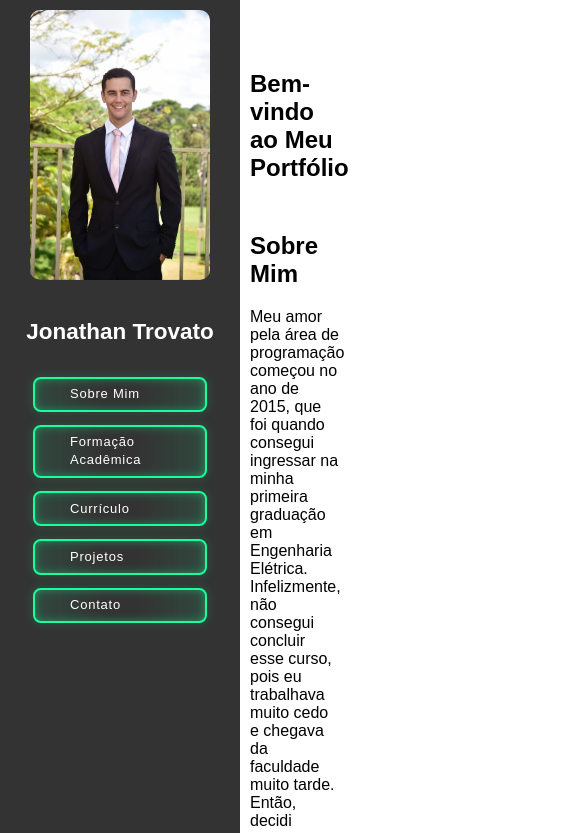
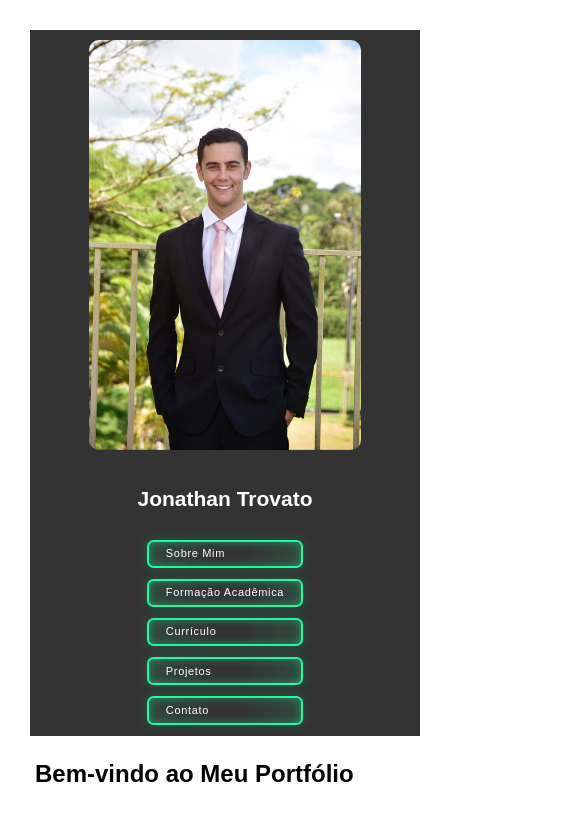
Before and after one commit to Trovato1/Portfolio, a plain HTML site: page index.html in a window 390 px wide. Shown: the top 833 px of the page, 585 px wide, since content can reach past the window. Drawn offline with Linux system fonts and the light colour scheme.

Commit message:
Update templaite1.css

```diff
--- a/templaite1.css
+++ b/templaite1.css
@@ -1,6 +1,8 @@
 body {
   margin: 30px;
   font-family: Arial, sans-serif;
+  max-width: 100vw;
+  width: 100%;
 }
 
 .menu {
@@ -10,32 +12,29 @@ body {
   width: 240px;
   height: 1415px;
   background-color: #333;
-    color:white;
+  color: white;
   display: flex;
   flex-direction: column;
   align-items: center;
   font-size: 15px;
 }
 
-
-.menu img{
+.menu img {
   max-width: 75%;
-    height: center;
+  height: auto;
   margin-bottom: 20px;
   width: 250px;
   border-radius: 10px;
   margin-top: 10px;
-
 }
 
 .menu a {
   display: block;
   text-decoration: none;
   color: #fff;
-
 }
 
-.inf1{
+.inf1 {
   --green: #1BFD9C;
   font-size: 13px;
   padding: 0.5em 2.7em;
@@ -49,7 +48,7 @@ body {
   transition: all 0.3s;
   line-height: 1.4em;
   border: 2px solid var(--green);
-    background: linear-gradient(to right, rgba(27, 253, 156, 0.1) 1%, transparent 40%,transparent 60% , rgba(27, 253, 156, 0.1) 100%);
+  background: linear-gradient(to right, rgba(27, 253, 156, 0.1) 1%, transparent 40%, transparent 60%, rgba(27, 253, 156, 0.1) 100%);
   color: var(--green);
   box-shadow: inset 0 0 10px rgba(27, 253, 156, 0.4), 0 0 9px 3px rgba(27, 253, 156, 0.1);
 }
@@ -66,8 +65,8 @@ body {
   width: 4em;
   height: 100%;
   top: 0;
-    transition: transform .4s ease-in-out;
-    background: linear-gradient(to right, transparent 1%, rgba(27, 253, 156, 0.1) 40%,rgba(27, 253, 156, 0.1) 60% , transparent 100%);
+  transition: transform 0.4s ease-in-out;
+  background: linear-gradient(to right, transparent 1%, rgba(27, 253, 156, 0.1) 40%, rgba(27, 253, 156, 0.1) 60%, transparent 100%);
 }
 
 .inf1:hover:before {
@@ -75,7 +74,7 @@ body {
 }
 
 .conteudo {
-    margin-left: 200px;
+  margin-left: 260px;
   padding: 20px;
 }
 
@@ -90,7 +89,7 @@ section {
 .projeto img {
   max-width: 100%;
   height: auto;
-    margin-left: 250px;
+  background-attachment: fixed;
 }
 
 button1 {
@@ -99,27 +98,65 @@ button1 {
   background-color: rgba(0, 20, 0, 0.7);
   color: rgba(255, 255, 255, 0.986);
   text-decoration: none;
-  border-radius:10px;
+  border-radius: 10px;
   border: none;
   cursor: pointer;
   align-items: center;
-  margin-left: 270px;
+  margin-left: 0px;
 }
 
-.img1{
-  width: 5%;
-  height: center;
-  margin-right:10px;
-
+.img1, .img2, .img3 {
+  max-width: 5vw;
+  width: auto;
+  height: auto;
+  margin-right: 10px;
+  background-attachment: fixed;
 }
 
-.img2{
-  width: 4.4%;
-  height: center;
-  margin-right: 20px;
+
+@media (max-width: 768px) {
+  .menu {
+      position: relative;
+      width: 100%;
+      height: auto;
   }
 
-.img3{
-  width: 4.4%;
-  height: center;
+  .menu img {
+      max-width: 50%;
+      width: auto;
   }
+
+  .conteudo {
+      margin-left: 0;
+      padding: 10px;
+  }
+
+  .img1, .img2, .img3 {
+      max-width: 8vw;
+  }
+}
+
+@media (max-width: 480px) {
+  .inf1 {
+      font-size: 11px;
+      padding: 0.4em 1.5em;
+      width: auto;
+  }
+
+  .menu {
+      font-size: 14px;
+  }
+
+  .menu img {
+      max-width: 70%;
+      width: auto;
+  }
+
+  .conteudo {
+      padding: 5px;
+  }
+
+  .img1, .img2, .img3 {
+      max-width: 30vw;
+  }
+}
```
Lines whose indentation alone changed are shown as unchanged.
